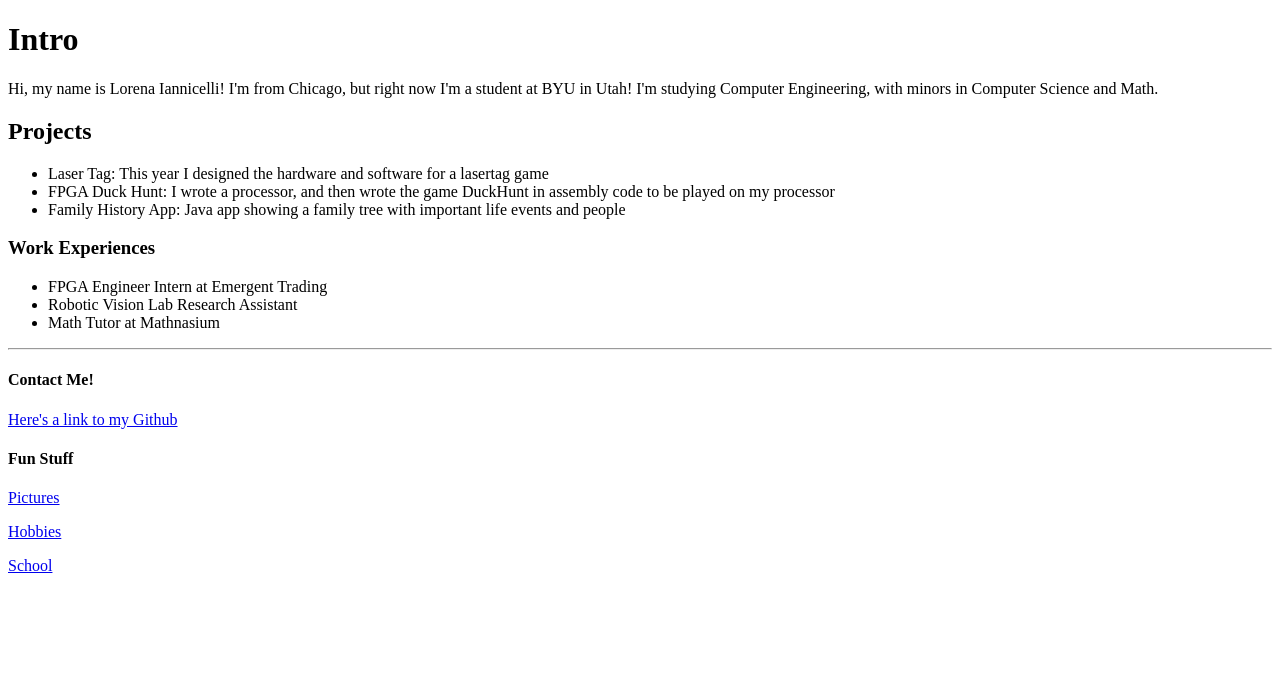
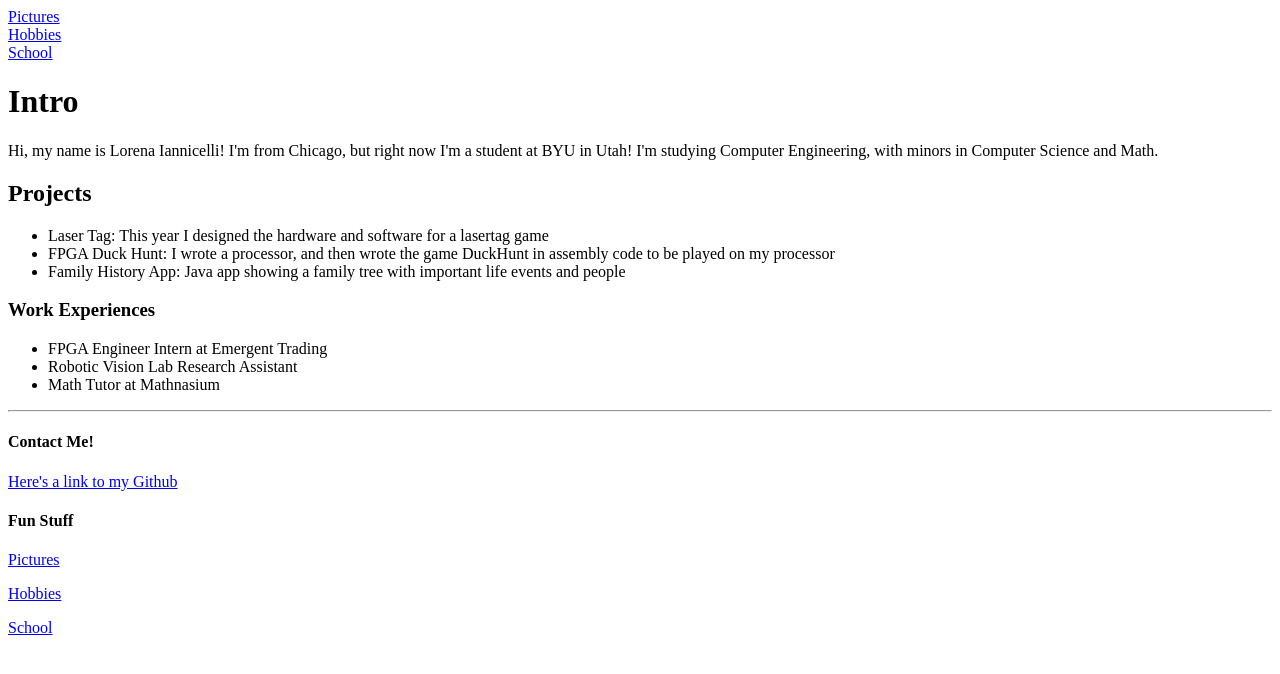
Before and after one commit to LorenaIannicelli/Website, a plain HTML site: page index.html in a window 1280 px wide. Drawn offline with Linux system fonts and the light colour scheme.

Commit message:
updates for css

```diff
--- a/index.html
+++ b/index.html
@@ -2,8 +2,14 @@
 <html>
     <head>
         <title>Lorena's Web Server</title>
+        <link rel='stylesheet' href='webStyles.css'/>
     </head>
     <body>
+        <ul class='sidebar'>
+            <li> <a href='links-and-images/images.html'>Pictures </a></li>
+            <li> <a href='links-and-images/hobbies.html'>Hobbies</a></li>
+            <li><a href='links-and-images/school.html'>School</a></li>
+        </ul>
 
         <h1>Intro</h1>
         <p>Hi, my name is Lorena Iannicelli! I'm from Chicago, but right now I'm a student at BYU in Utah! I'm studying Computer Engineering, with minors in Computer Science and Math.</p>
--- /dev/null
+++ b/webStyles.css
@@ -0,0 +1,5 @@
+.sidebar {
+    list-style-type: none;
+    margin: 0;
+    padding: 0;
+}
```
